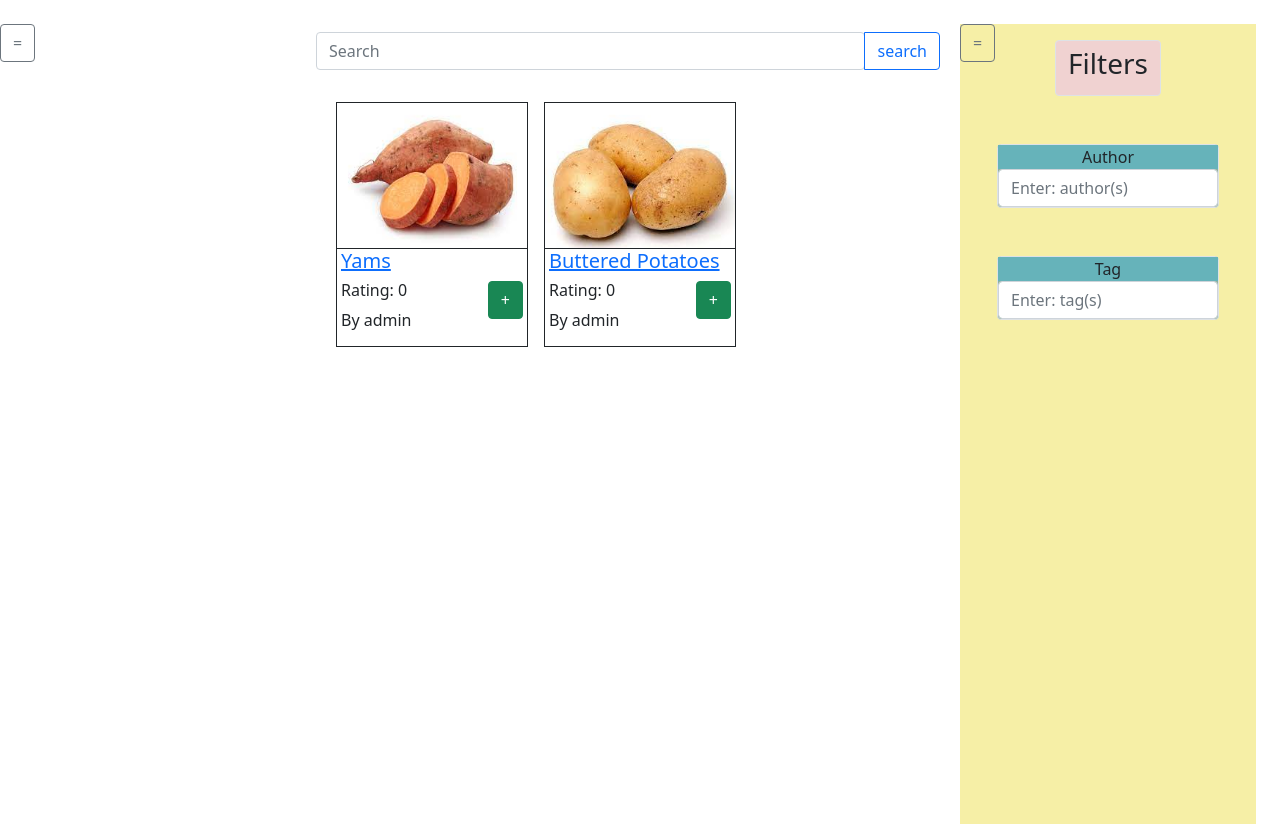
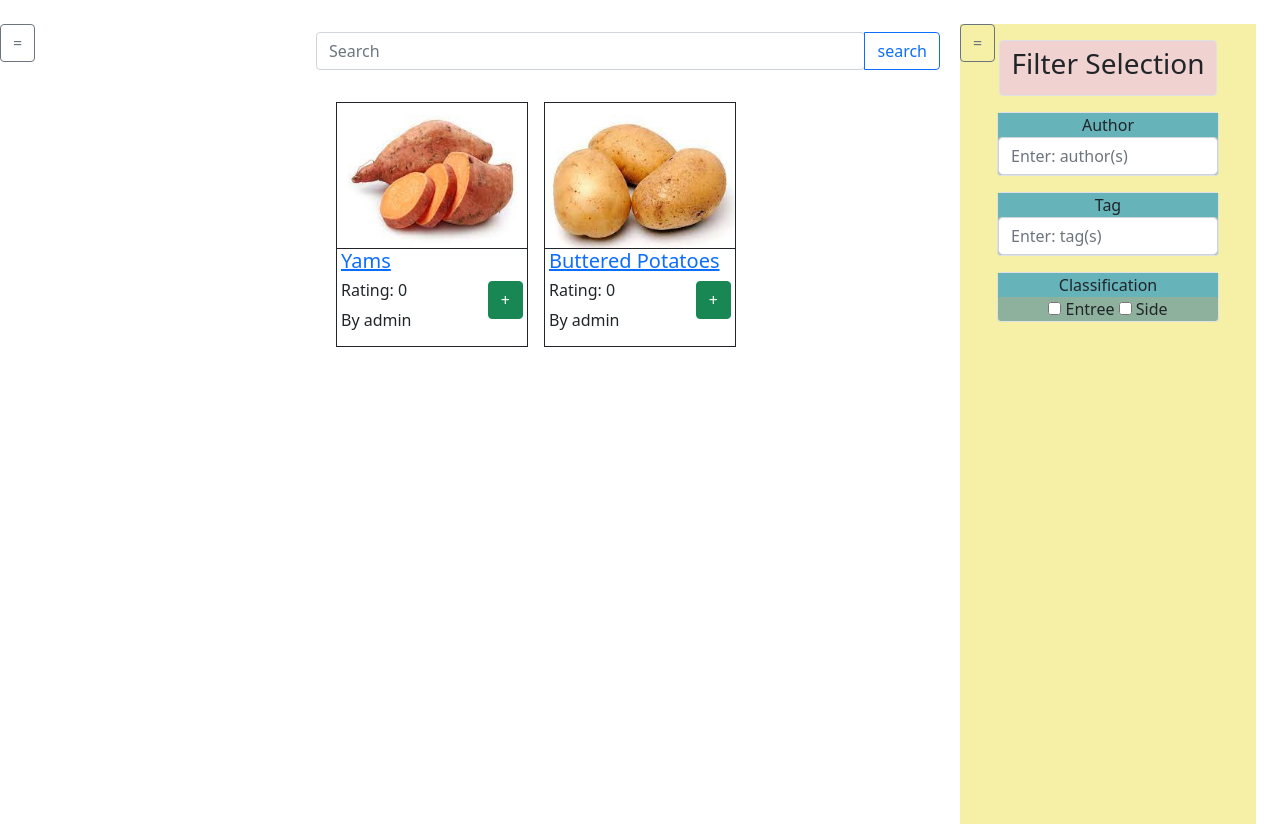
Before and after one commit to ggroode/cs160FP, a Django app: page /search-recipes in a window 1280 px wide. Shown: the part 58-882 px from the top of the page. Run offline with Django 3.2, Linux system fonts and the light colour scheme; data comes from the database, SQL or seed files in the repository; tables that the repository leaves empty hold one stand-in row (values such as "Sample post"); some libraries are stand-ins or nearby versions.

Commit message:
save before pull

```diff
--- a/recipe/templates/recipe/menubar.html
+++ b/recipe/templates/recipe/menubar.html
@@ -1,5 +1,5 @@
 <div class="color4 h-100 w-100 text-center">
-    <div class="btn btn-rounded border color5 mt-3 text-center "><h3>My Meal</h3></div>
+    <div class="btn btn-rounded border color5 mt-3 text-center"><h3>My Meal</h3></div>
     <div class="btn btn-rounded border color5 mt-5 w-75">
         <ul id='menu-recipes' style="list-style-type:none" class="text-start px-0"></ul>
     </div>
--- a/recipe/templates/recipe/partials/filterBox.html
+++ b/recipe/templates/recipe/partials/filterBox.html
@@ -1,10 +1,11 @@
-<div class="btn border color3 mt-5 w-75 p-0 float-none">
+<div class="btn border color3 mt-3 w-75 p-0">
     <div class="w-100 color2 ">{{variable|capfirst}}</div>
     {% if type == 'text' %}
-        <input id="{{variable}}Input" type="text" class="form-control m-0" placeholder="Enter: {{variable}}(s)"></input>
-    {% elif type == 'multiSelect' %}
+        <input id="{{variable}}Input" type="text" name="{{variable}}" class="form-control m-0" placeholder="Enter: {{variable}}(s)">
+    {% elif type == 'multi-select' %}
         {% for opt in options %}
-
+            <input id="{{varaible}}-{{opt}}" type="checkbox" name="{{variable}}-{{opt}}" value="true">
+            <label for="{{varaible}}-{{opt}}">{{opt|capfirst}}</label>
         {% endfor %}
     {% endif %}
 </div>
--- a/recipe/templates/recipe/partials/filterbar.html
+++ b/recipe/templates/recipe/partials/filterbar.html
@@ -1,9 +1,8 @@
 <div class="color4 h-100 w-100 text-center">
-    <div class="btn btn-rounded border color5 mt-3 text-center "><h3>Filters</h3></div>
-    {% with variable="author" type="text" options=1 %}
-        {% include "recipe/partials/filterBox.html" %}
-    {% endwith %}
-    {% with variable="tag" type="text" options=1 %}
-        {% include "recipe/partials/filterBox.html" %}
-    {% endwith %}
+    <div class="btn btn-rounded border color5 mt-3 text-center "><h3>Filter Selection</h3></div>
+    {% for filter in filters %}
+        {% with variable=filter.0 type=filter.1 options=filter.2 %}
+            {% include "recipe/partials/filterBox.html" %}
+        {% endwith %}
+    {% endfor %}
 </div>
--- a/recipe/templates/recipe/search_recipes.html
+++ b/recipe/templates/recipe/search_recipes.html
@@ -28,6 +28,7 @@
     </style>
 {% endblock style %}
 {% block content %}
+    <form>
         <div class='row h-100 w-100 px-0'>
             <div id="menuArea" class='col-md-3'>
                 <button type="button" id="openMenu"class="btn btn-outline-secondary rounded position-fixed" onclick="$('#menubar').show();$('#openMenu').hide()" aria-expanded="false" aria-controls="menubar">=</button>
@@ -39,8 +40,8 @@
             <div id="mainSearchArea" class='col-md-6 h-100 p-2'>
                 <div id='searchTop' class='row'>
                     <div class="input-group">
-                    <input id="search-input" type="search" class="form-control rounded" placeholder="Search" aria-label="Search" aria-describedby="search-addon" />
-                    <button type="button" class="btn btn-outline-primary" onclick="app.search()">search</button>
+                        <input id="search-input" name="name" type="search" class="form-control rounded" placeholder="Search" aria-label="Search" aria-describedby="search-addon" />
+                        <button type="submit" class="btn btn-outline-primary">search</button>
                     </div>
                 </div>
                 <div id='recipeArea' class='row w-100 h-auto p-4'>
@@ -57,6 +58,7 @@
                 </div>
             </div>
         </div>
+    </form>
 
 
 
@@ -69,16 +71,21 @@
     app.setup = function(){
         $("#menubar").hide();
         $("#openFilters").hide();
-        let url = new URL(window.location.href);
-        let name = url.searchParams.get("name");
+        const url = new URL(window.location.href);
+        const name = url.searchParams.get("name");
         if(name){
             $("#search-input").val(name);
         }
-
+        const form = document.querySelector('form');
+        form.addEventListener('submit', app.search);
     }
-    app.search  = function(){
-        let name = $("#search-input").val();
-        window.location.href = "{% url 'search-recipes' %}" +"?name="+name;
+    app.search  = function(event){
+        //event.preventDefault()
+        const data = new FormData(event.target);
+        const value = data.get('classification');
+        console.log(value)
+        //let name = $("#search-input").val();
+        //window.location.href = "{% url 'search-recipes' %}" +"?name="+name;
     }
     let currentOnload = window.onload
     window.onload = function(){
--- a/recipe/views.py
+++ b/recipe/views.py
@@ -7,7 +7,8 @@ from django.http import HttpResponse
 def search_recipes(request):
     name = request.GET.get("name","")
     recipes = Recipe.objects.filter(name__contains=name)
-    return render(request,'recipe/search_recipes.html',context={'recipes':recipes})
+    filters = zip(['author','tag','classification'],['text','text','multi-select'],[(),(),('entree','side')])
+    return render(request,'recipe/search_recipes.html',context={'recipes':recipes,'filters':filters})
 
 @csrf_exempt
 def create_recipe(request,id=-1):
```
Also changed, not shown: recipe/templates/recipe/rating.html (line endings or trailing spaces). Lines whose indentation alone changed are shown as unchanged.
